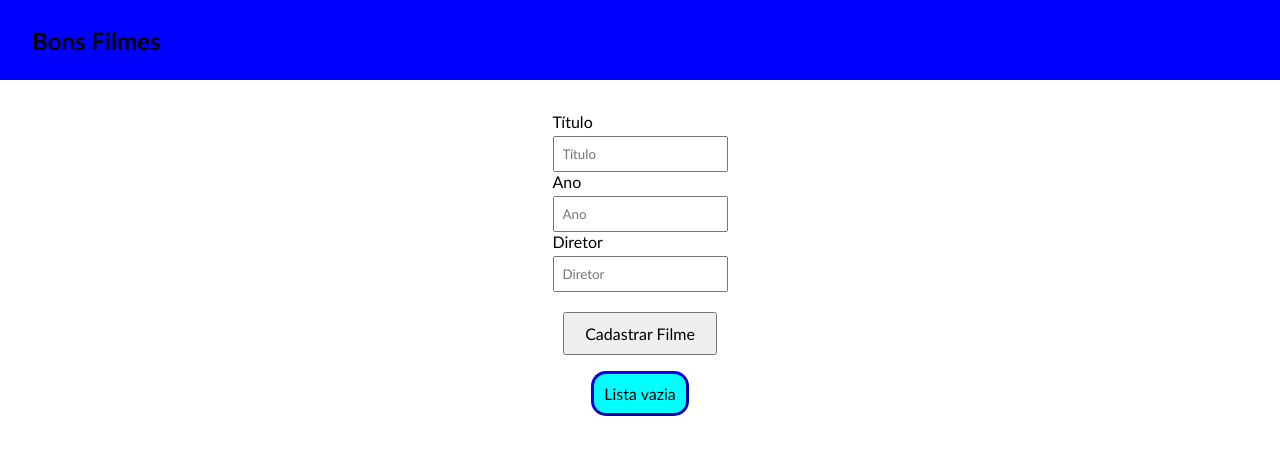
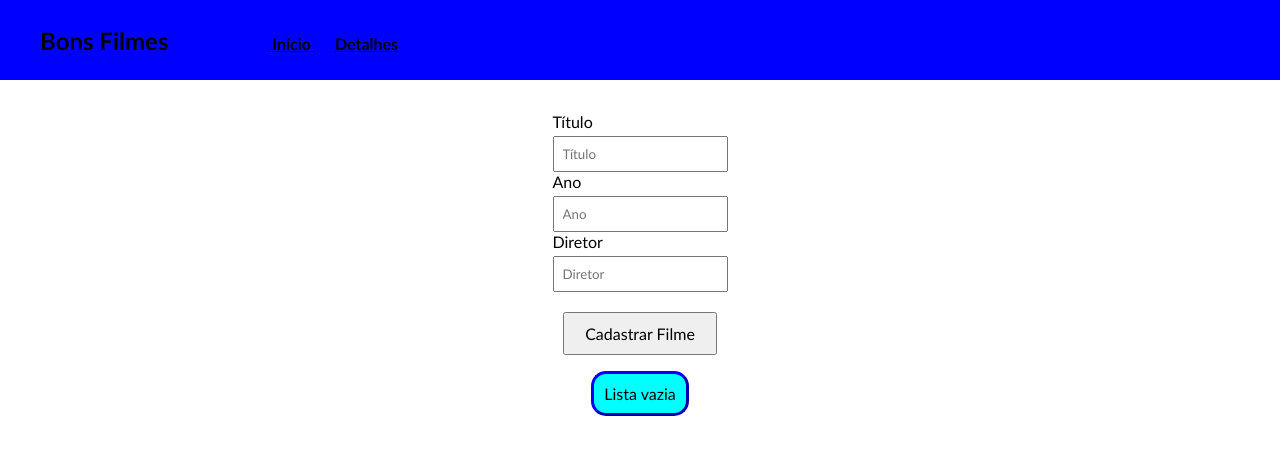
Before and after one commit to lipenathan/filmes-vue, a Vue app: page / in a window 1280 px wide. Shown: the top 454 px of the page. Built offline with nearby package versions, Linux system fonts and the light colour scheme.

Commit message:
aula 07/11

```diff
--- a/package.json
+++ b/package.json
@@ -10,7 +10,9 @@
     "lint": "eslint . --fix"
   },
   "dependencies": {
-    "vue": "^3.5.12"
+    "pinia": "^2.2.6",
+    "vue": "^3.5.12",
+    "vue-router": "^4.0.0"
   },
   "devDependencies": {
     "@eslint/js": "^9.13.0",
--- a/src/App.vue
+++ b/src/App.vue
@@ -1,12 +1,15 @@
 <script setup>
-import Filmes from './views/Filmes.vue'
 </script>
 
 <template>
-  <header>
-  </header>
+  <Menu>
+    <div class="nav">
+      <RouterLink class="route" to="/"> Início </RouterLink>
+      <RouterLink class="route" to="/detalhes"> Detalhes </RouterLink>
+    </div>
+  </Menu>
   <main>
-    <Filmes />
+    <RouterView />
   </main>
 </template>
 
@@ -37,4 +40,17 @@ header {
     flex-wrap: wrap;
   }
 }
+
+.route {
+  color: black;
+  margin-top: auto;
+  margin-bottom: auto;
+  font-weight: 600;
+  margin-left: 20px;
+}
+
+.nav {
+  display: inline;
+  margin-left: 80px;
+}
 </style>
--- a/src/components/comum/Menu.vue
+++ b/src/components/comum/Menu.vue
@@ -1,12 +1,32 @@
 <template>
     <div class="titulo">
-        <h2>{{ titulo }}</h2>
+        <div>
+            <h2>Bons Filmes</h2>
+            <slot></slot>
+        </div>
     </div>
 </template>
 <script setup>
+</script>
+<style scoped>
+.titulo h2 {
+    display: inline;
+    margin-left: 40px;
+}
 
-const props = defineProps({
-    titulo: String
-})
+.titulo {
+    background-color: blue;
+    color: black;
+    display: flex;
+    flex-direction: column;
+    justify-content: center;
+    height: 10vh;
+}
 
-</script>
+.titulo>h2 {
+    display: inline;
+    text-align: start;
+    margin-left: 4vh;
+}
+
+</style>
--- a/src/components/filmes/FormularioFilme.vue
+++ b/src/components/filmes/FormularioFilme.vue
@@ -22,7 +22,11 @@
 <script setup>
 import { ref } from 'vue'
 //através da sintaxe reduzida não precisamos exportar os compoentes de forma individual
+import { useUserStore } from '../../store/store'; // Importa o store
+import { computed } from 'vue'; // Importa a função `computed` para reatividade
 
+const userStore = useUserStore();
+const storeFilme = computed(() => userStore.filmeTitulo);
 
 //ref para atributos reativos simples
 //reactive para atributos reativos complexos
@@ -57,6 +61,7 @@ function submeter() { //método que realiza cadastro de filme, utilizando valore
         'diretor': diretor.value
     }
 
+    userStore.setFilme(filme)
     emit('cadastrouFilme', filme) //emite evento de filme cadastrato
 
     titulo.value = ""
@@ -70,23 +75,6 @@ function submeter() { //método que realiza cadastro de filme, utilizando valore
     margin: 0;
     font-family: 'Gill Sans', 'Gill Sans MT', Calibri, 'Trebuchet MS', sans-serif;
 }
-
-.titulo {
-    background-color: blue;
-    color: black;
-    display: flex;
-    flex-direction: column;
-    justify-content: center;
-    height: 10vh;
-}
-
-.titulo>h2 {
-    display: inline;
-    text-align: start;
-    margin-left: 4vh;
-}
-
-
 
 label {
     display: flex;
--- a/src/main.js
+++ b/src/main.js
@@ -4,10 +4,13 @@ import { createApp } from 'vue'
 import App from './App.vue'
 import Menu from './components/comum/Menu.vue'
 import Pagina from './components/comum/Pagina.vue'
+import router from '@/routes/index'
+import { createPinia } from 'pinia';
 
 const app = createApp(App)
 
 app.component('Menu', Menu)
 app.component('Pagina', Pagina)
-
+app.use(router)
+app.use(createPinia())
 app.mount('#app')
--- /dev/null
+++ b/src/routes/index.js
@@ -0,0 +1,18 @@
+import { createMemoryHistory, createRouter } from "vue-router";
+
+import Filmes from "@/views/Filmes.vue";
+import DetalhesFilme from "@/views/DetalhesFilme.vue";
+
+const routes = [
+    { path: '/', component: Filmes },
+
+    //também podemos dar um nome para a nossa rota
+    { path: '/detalhes', name: 'detalhes', component: DetalhesFilme }
+]
+
+const router = createRouter({
+    history: createMemoryHistory(),
+    routes
+})
+
+export default router
--- /dev/null
+++ b/src/store/store.js
@@ -0,0 +1,22 @@
+import { defineStore } from 'pinia';
+
+export const useUserStore = defineStore('user', {
+  // Estado
+  state: () => ({
+    filme: { titulo: "Interstellar", ano: 2014, diretor: "Christopher Nolan"},
+    items: []
+  }),
+
+  // Getters
+  getters: {
+    filmeTitulo: (state) => state.filme.titulo,
+    getFilme: (state) => state.filme
+  },
+
+  // Ações, normalmente utilizada para alerar o estado
+  actions: {
+    setFilme(filme) {
+      this.filme = filme;
+    }
+  },
+});
--- /dev/null
+++ b/src/views/DetalhesFilme.vue
@@ -0,0 +1,19 @@
+<template>
+    <Pagina>
+        <template #body>
+            <div>
+                <p> Exemplo de uma segunda página </p>
+                <p> {{ filme.titulo }} {{ filme.ano }}  {{ filme.diretor }}</p>
+            </div>
+        </template>
+    </Pagina>
+</template>
+<script setup>
+import { useUserStore } from '../store/store'; // Importa o store
+import { computed } from 'vue'; // Importa a função `computed` para reatividade
+
+const store = useUserStore();
+
+const filme = computed(()=> store.getFilme)
+
+</script>
--- a/src/views/Filmes.vue
+++ b/src/views/Filmes.vue
@@ -1,8 +1,5 @@
 <template>
     <Pagina><!-- Componente Registrado globalmente -->
-        <template #header>
-            <Menu titulo='Bons Filmes'></Menu><!-- Componente Registrado globalmente -->
-        </template>
         <template #body>
             <formulario-filme @cadastrou-filme="atualizarLista" />
             <tabela-filmes :filmes="filmes" @item-excluido="deletar" />
@@ -14,11 +11,15 @@
 import { reactive } from 'vue'
 import FormularioFilme from '../components/filmes/FormularioFilme.vue'
 import TabelaFilmes from '../components/filmes/TabelaFilmes.vue'
+import router from '@/routes';
 
 const filmes = reactive([])
 
 function atualizarLista(filme) {
     filmes.push(filme)
+    if (filmes.length > 3) {
+        router.push('/detalhes') //redireciona para tela de detalhes
+    }
 }
 
 function deletar(id) {
```
Also changed, not shown: 1 other file (tests, documents, lock files or other folders).
